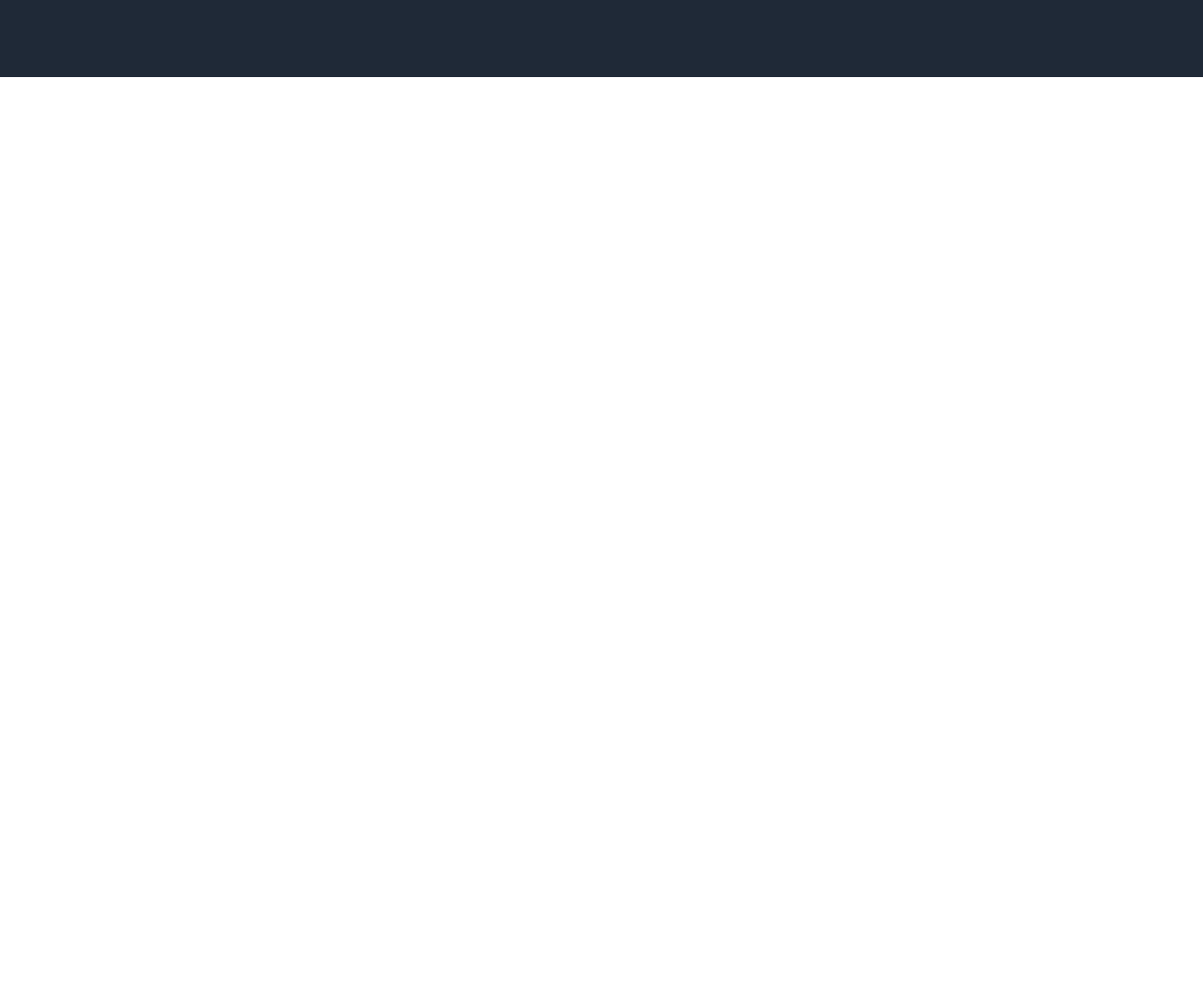
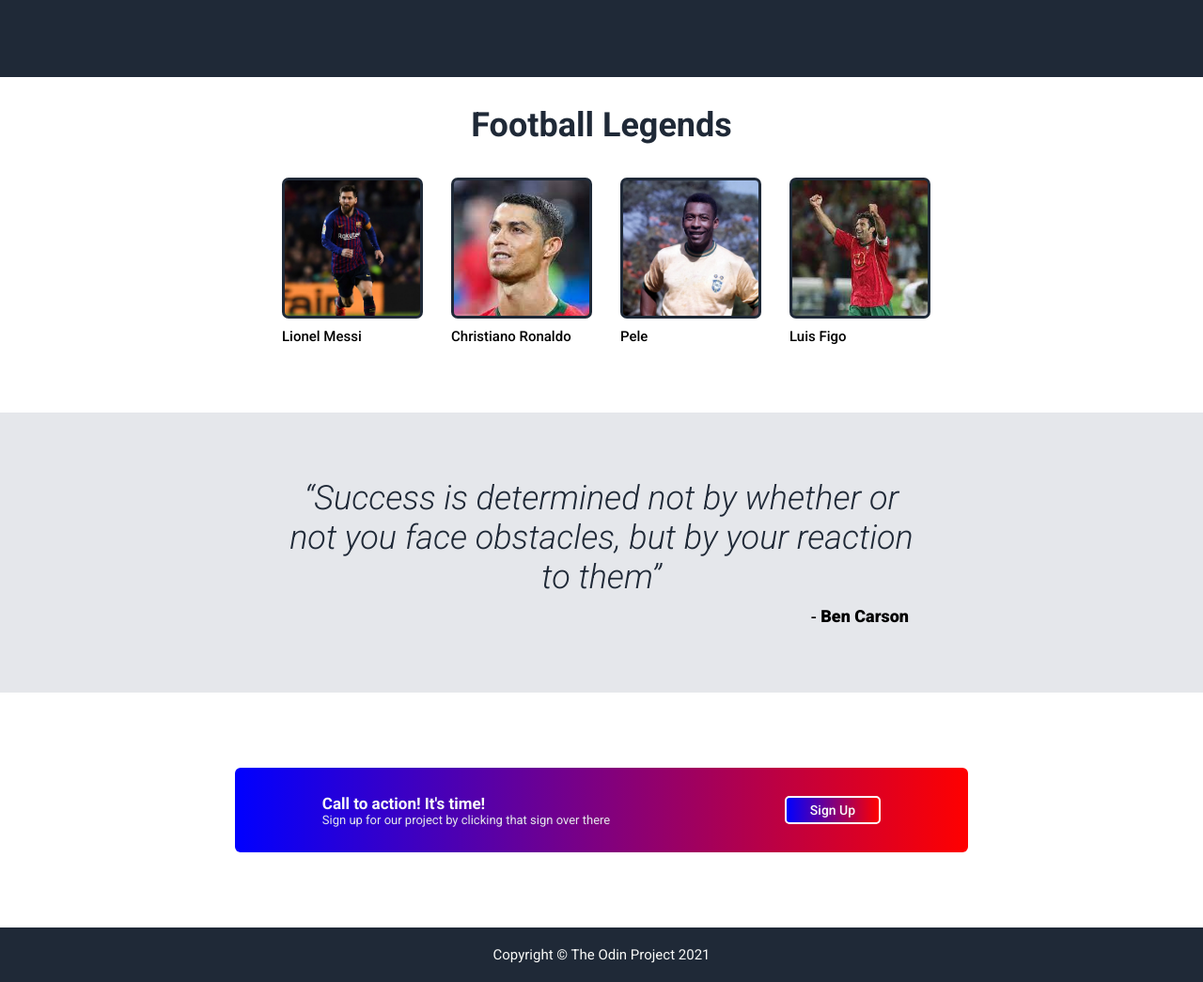
Before and after one commit to AkjoeDev300/t.o.p_landing_page, a plain HTML site: page index.html in a window 1280 px wide. Shown: the part 342-1387 px from the top of the page at 94% size. Before the commit the page ends 800 px from the top, so only its background shows below. Drawn offline with Linux system fonts and the light colour scheme.

Commit message:
completed project

```diff
--- a/index.html
+++ b/index.html
@@ -23,9 +23,9 @@
     <div class="div2">
       <div>
         <ul>
-          <li><a href="#">Home</a></li>
-          <li><a href="#">Contact Us</a></li>
-          <li><a href="#">About</a></li>
+          <li><a href="#second">Legends</a></li>
+          <li><a href="#third">Quotes</a></li>
+          <li><a href="#fourth">Sign up</a></li>
         </ul>
       </div>
 
@@ -36,16 +36,57 @@
     </div>
   </section>
 
-  <section class="second">
+  <section class="second" id="second">
+    <h2>Football Legends</h2>
+    <div class="sub_img">
 
+      <div>
+        <div id="imgs" class="imgs1"></div>
+        <!-- <img src="./Lionel-Messi-2018.webp" alt="Photo of Messi"> -->
+        <p>Lionel Messi</p>
+      </div>
+
+      <div>
+        <div id="imgs" class="imgs2"></div>
+        <!-- <img src="./GettyImages-1421030506.jpg" alt="Photo of C.Ronaldo"> -->
+        <p>Christiano Ronaldo</p>
+      </div>
+
+      <div>
+        <div id="imgs" class="imgs3"></div>
+        <!-- <img src="./Brazil-s-Pele-in-1970.webp" alt="Photo of Pele"> -->
+        <p>Pele</p>
+      </div>
+
+      <div>
+        <div id="imgs" class="imgs4"></div>
+        <!-- <img src="./luis-figo-fc-barcelona-1599660094-47035.jpg" alt="Photo of Luis Figo"> -->
+        <p>Luis Figo</p>
+      </div>
+
+    </div>
   </section>
 
-  <section class="third">
-
+  <section class="third" id="third">
+    <figure>
+      <q>Success is determined not by whether or not you face obstacles, but by your reaction to them</q>
+      <figcaption>&dash; Ben Carson</figcaption>
+    </figure>
   </section>
 
-  <section class="fouth">
+  <section class="fourth" id="fourth">
+    <div class="cta">
+      <div class="cta_div1">
+        <h4>Call to action&excl; It's time&excl;</h4>
+        <p>Sign up for our project by clicking that sign over there</p>
+      </div>
+      <div class="cta_div2"><button id="btn2">Sign Up</button></div>
+    </div>
+  </section>
 
-  </section>
+  <footer>
+    <p>Copyright &COPY; The Odin Project 2021</p>
+  </footer>
+
 </body>
 </html>
--- a/style.css
+++ b/style.css
@@ -4,6 +4,8 @@
   box-sizing: border-box;
   font-family: 'roboto';
 }
+
+/* -----hero section------ */
 
 .hero{
   background-color: #1f2937;
@@ -64,6 +66,7 @@
   border-radius: 6px;
   /* margin-bottom: 40px; */
   margin-top: 10px;
+  cursor: pointer;
 }
 
 .div2{
@@ -90,6 +93,16 @@
   font-size: 18px;
 }
 
+.div2 ul li a:hover{
+  transition: all 0.5s;
+  background-image: linear-gradient(to right, blue 0%, red 100%);
+  background-size: 100%;
+  -webkit-background-clip: text;
+  -moz-background-clip: text;
+  -webkit-text-fill-color: transparent;
+  -moz-text-fill-color: transparent;
+}
+
 .image{
   height: 230px;
   width: 400px;
@@ -97,3 +110,152 @@
   background-image: url(./pexels-diego-benjamín-13806105.jpg);
   background-size: 100%;
 }
+
+/* -----second section----- */
+
+.second{
+  display: flex;
+  flex-direction: column;
+  padding-top: 30px;
+  padding-bottom: 70px;
+}
+
+.second h2{
+  text-align: center;
+  color: #1f2937;
+  font-size: 36px;
+  font-weight: 800px;
+  padding: 20px auto;
+  padding-bottom: 15px;
+
+}
+
+.sub_img{
+  display: flex;
+  justify-content: center;
+  align-items: center;
+}
+
+.sub_img div{
+  width: 180px;
+  height: 200px;
+  padding: 20px;
+
+}
+
+.sub_img img{
+  width: 100%;
+  height: 100px;
+}
+
+#imgs{
+  border: 2px solid;
+  width: 150px;
+  height: 150px;
+  border-radius: 7px;
+  border-width: 3px;
+  border-color: #1f2937;
+}
+
+.imgs1{
+  background-image: url(./Lionel-Messi-2018.webp);
+  background-size: 100%;
+}
+
+.imgs2{
+  background-image: url(./c.ronaldo.jpg);
+  background-size: 100%;
+}
+
+.imgs3{
+  background-image: url(./Brazil-s-Pele-in-1970.webp);
+  background-size: cover;
+  background-repeat: no-repeat;
+}
+
+.imgs4{
+  background-image: url(./luis_figo.jpg);
+  background-size: 100%;
+}
+
+.sub_img p{
+  font-weight: 500;
+  font-size: 15px;
+  padding-top: 10px;
+}
+
+/* -----third section----- */
+
+.third{
+  padding: 70px;
+  background-color: #e5e7eb;
+  text-align: center;
+}
+
+.third q{
+  /* text-align: center; */
+  font-size: 36px;
+  font-weight: 300;
+  font-style: italic;
+  color: #1f2937;
+
+}
+
+.third figure{
+  width: 60%;
+  margin: auto;
+}
+
+.third figcaption{
+  padding-right: 15px;
+  padding-top: 10px;
+  font-size: 18px;
+  font-weight: 900;
+  text-align: end;
+}
+
+/* -----fourth section----- */
+
+.fourth{
+  padding: 80px 250px;
+}
+
+.cta{
+  height: 90px;
+  border-radius: 6px;
+  background-image: linear-gradient(to right, blue 0%, red 100%);
+  display: flex;
+  justify-content: space-around;
+  align-items: center;
+}
+
+#btn2{
+  background-image: linear-gradient(to right, blue 0%, red 100%);
+  color: #f9faf8;
+  font-size: 14px;
+  font-weight: 500;
+  padding: 5px 25px;
+  border: 2px solid #fff;
+  border-radius: 5px;
+  cursor: pointer;
+}
+
+.cta_div1 h4{
+  color: #f9faf8;
+  font-size: 17px;
+}
+
+.cta_div1 p{
+  color: #e5e7eb;
+  font-size: 13px;
+}
+
+/* -----footer section----- */
+
+footer{
+  background-color: #1f2937;
+  color: #f9faf8;
+  font-size: 15px;
+  text-align: center;
+  padding: 20px;
+}
```
Also changed, not shown: Brazil-s-Pele-in-1970.webp (added), GettyImages-1421030506.jpg (added), Lionel-Messi-2018.webp (added), c.ronaldo.jpg (added), luis-figo-fc-barcelona-1599660094-47035.jpg (added), luis_figo.jpg (added).
